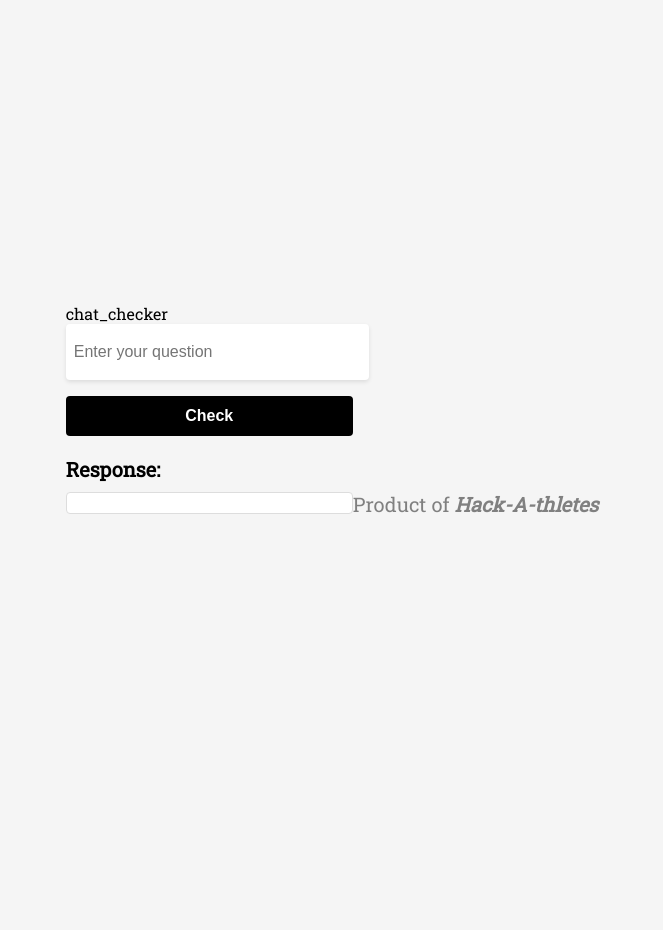
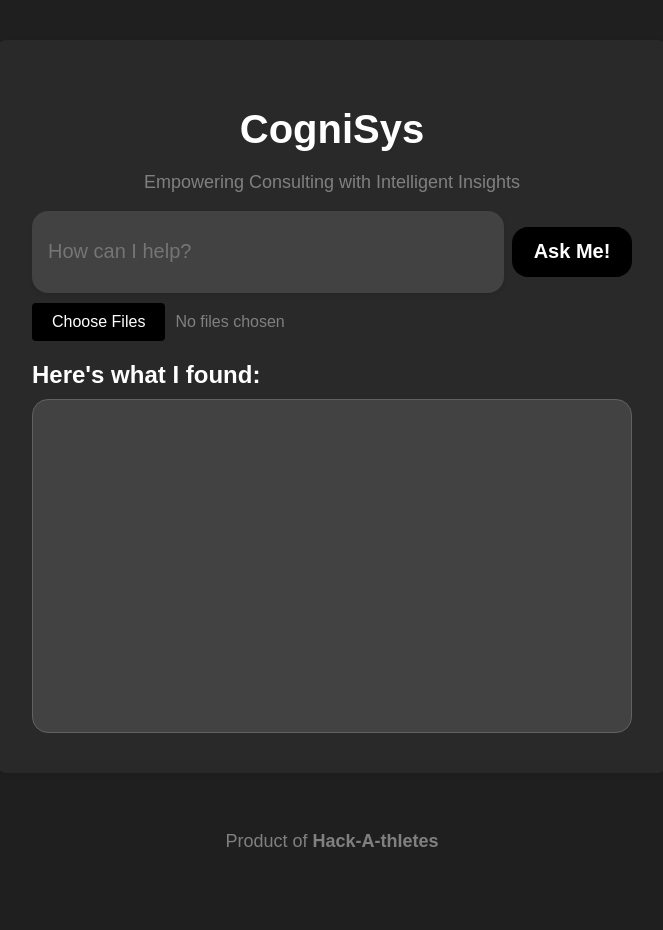
Before and after one commit to jmmeenan/BizHacks2023, a Flask app: page / in a window 1280 px wide. Shown: the whole page, without its empty margins (308-971 px from the left). Before the commit the page ends 514 px from the top, so only its background shows below. Run offline with Flask 3, Linux system fonts and the light colour scheme.

Commit message:
new UI + document adding functionality

```diff
--- a/main.py
+++ b/main.py
@@ -1,31 +1,37 @@
-#Working
 from flask import Flask, render_template, request
 import gpt4all
 
 app = Flask(__name__)
 gptj = gpt4all.GPT4All("ggml-gpt4all-j-v1.3-groovy")
 
-
-""" File path directions """
 class FilePath:
     Response = "templates/response.html"
 
 @app.route("/", methods=["GET", "POST"])
 def hello_world():
-
-    # generate response from user input
     if request.method == "POST":
         user_prompt = request.form.get('user-question')
         messages = [{"role": "user", "content": user_prompt}]
-        result = gptj.chat_completion(messages)
+
+        if 'files' in request.files:
+            files = request.files.getlist('files')
+            file_contents = [file.read().decode('latin-1') for file in files]
+            file_messages = [{"role": "system", "content": content} for content in file_contents]
+            messages += file_messages
+
+            result = gptj.chat_completion(messages)
+        else:
+            result = gptj.chat_completion(messages)
 
         if len(result) == 0:
             print("No response")
         else:
-            lst = result.get('choices')[0].get('message').get('content') # this is how you get the raw output string
-            print(lst)
+            lst = result.get('choices')[0].get('message').get('content')
+            print(lst.encode('utf-8', errors='replace').decode('utf-8'))
 
         return render_template("index.html", user_prompt=lst)
 
+    return render_template("index.html", user_prompt="")
 
-    return render_template("index.html", user_prompt="")
+if __name__ == "__main__":
+    app.run(debug=True)
--- a/static/stylesheets/style.css
+++ b/static/stylesheets/style.css
@@ -1,48 +1,74 @@
-@import url('https://fonts.googleapis.com/css2?family=Roboto+Slab&display=swap');
-
 body {
-  font-family: 'Roboto Slab', serif;
+  margin: 0;
+  padding: 0;
+  font-family: Arial, sans-serif;
+  background-color: #1f1f1f;
+  color: #ffffff;
   display: flex;
+  flex-direction: column;
   justify-content: center;
   align-items: center;
   min-height: 100vh;
-  background-color: #f5f5f5;
+  overflow: hidden;
+}
+
+.wrapper {
+  width: 100%;
+  display: flex;
+  flex-direction: column;
+  justify-content: center;
+  align-items: center;
+  flex-grow: 1;
+  padding: 40px;
+  box-sizing: border-box;
 }
 
 .container {
-  max-width: 400px;
-  padding: 20px;
-  background-color: #ffffff;
-  border-radius: 8px;
+  width: 100%;
+  max-width: 600px;
+  padding: 40px;
+  background-color: #292929;
+  border-radius: 16px;
   box-shadow: 0 2px 4px rgba(0, 0, 0, 0.1);
 }
 
 .title {
-  font-size: 32px;
+  font-size: 40px;
   font-weight: bold;
   text-align: center;
   margin-bottom: 20px;
 }
 
-.user-question {
-  width: 100%;
-  height: 40px;
-  padding: 8px;
-  border: none;
-  border-radius: 4px;
-  box-shadow: 0 2px 4px rgba(0, 0, 0, 0.1);
-  margin-bottom: 16px;
-  font-size: 16px;
+.user-form {
+  margin-bottom: 20px;
 }
 
-.user-form button {
+.input-wrapper {
+  display: flex;
+  align-items: center;
+}
+
+.user-question {
+  flex-grow: 1;
+  height: 50px;
+  padding: 16px;
+  margin-right: 8px;
   border: none;
-  border-radius: 4px;
+  border-radius: 16px;
+  box-shadow: 0 2px 4px rgba(0, 0, 0, 0.1);
+  font-size: 20px;
+  background-color: #424242;
+  color: #ffffff;
+}
+
+.check-button {
+  border: none;
+  border-radius: 16px;
   background-color: #000000;
   color: #ffffff;
-  width: 100%;
-  height: 40px;
-  font-size: 16px;
+  width: 120px;
+  height: 50px;
+  font-size: 20px;
   font-weight: bold;
   cursor: pointer;
 }
@@ -52,22 +78,51 @@ body {
 }
 
 .response-title {
-  font-size: 20px;
+  font-size: 24px;
   font-weight: bold;
   margin-bottom: 10px;
 }
 
 .response-box {
-  border: 1px solid #dddddd;
-  border-radius: 4px;
-  padding: 10px;
-  font-size: 16px;
-  background-color: #ffffff;
+  border: 1px solid #616161;
+  border-radius: 16px;
+  padding: 16px;
+  font-size: 20px;
+  background-color: #424242;
+  color: #ffffff;
+  height: 300px;
+  resize: vertical;
 }
 
-.team-title {
+.attribution {
   text-align: center;
-  margin-top: 12rem;
-  font-size: 20px;
+  color: #808080;
+  font-size: 18px;
+  margin-top: 40px;
+  padding-bottom: 20px;
+}
+
+.subtitle {
+  font-size: 18px;
+  text-align: center;
   color: #808080;
 }
+
+.file-input-wrapper {
+  margin-top: 10px;
+  display: flex;
+  align-items: center;
+}
+
+.file-label {
+  background-color: #000000;
+  color: #ffffff;
+  padding: 10px 20px;
+  border-radius: 4px;
+  cursor: pointer;
+  margin-right: 10px;
+}
+
+.file-names {
+  color: #808080;
+}
--- a/templates/index.html
+++ b/templates/index.html
@@ -1,30 +1,46 @@
 <!DOCTYPE html>
 <html>
-  <head>
-    <title>Chat Checker</title>
-    <link rel="stylesheet" type="text/css" href="{{ url_for('static', filename='stylesheets/style.css')  }}"
-  </head>
-  <body>
-
-    <div class="main-container">
-      <div class="main-title">chat_checker</div>
-
-      <form class="user-form" action="/" method="POST">
-        <input type="text" name="user-question" class="user-question" placeholder="Enter your question" />
-        <button type="submit" id="checkButton">Check</button>
+<head>
+  <title>CogniSys</title>
+  <link rel="stylesheet" type="text/css" href="{{ url_for('static', filename='stylesheets/style.css') }}">
+</head>
+<body>
+  <div class="wrapper">
+    <div class="container">
+      <h1 class="title">CogniSys</h1>
+      <p class="subtitle">Empowering Consulting with Intelligent Insights</p>
+      <form class="user-form" action="/" method="POST" enctype="multipart/form-data">
+        <div class="input-wrapper">
+          <input type="text" name="user-question" class="user-question" placeholder="How can I help?" />
+          <button type="submit" class="check-button">Ask Me!</button>
+        </div>
+        <div class="file-input-wrapper">
+          <label for="file-upload" class="file-label">Choose Files</label>
+          <input type="file" name="files" id="file-upload" multiple onchange="displaySelectedFiles(this)" style="display: none;">
+          <span class="file-names" id="selected-files">No files chosen</span>
+        </div>
       </form>
-
       <div class="response-section">
-        <div class="response-title">Response:</div>
+        <h2 class="response-title">Here's what I found:</h2>
         <div class="response-box">
-          {{user_prompt}}
+          {{ user_prompt }}
         </div>
       </div>
     </div>
+    <div class="attribution">
+      <p>Product of <strong>Hack-A-thletes</strong></p>
+    </div>
+  </div>
 
-    <div class="team-title">
-      <p>Product of <strong><em>Hack-A-thletes</em</strong></p>
-    </div>
-
-  </body>
+  <script>
+    function displaySelectedFiles(input) {
+      var fileNames = "";
+      for (var i = 0; i < input.files.length; i++) {
+        fileNames += input.files[i].name + ", ";
+      }
+      fileNames = fileNames.slice(0, -2); // Remove the trailing comma and space
+      document.getElementById("selected-files").textContent = fileNames;
+    }
+  </script>
+</body>
 </html>
```
